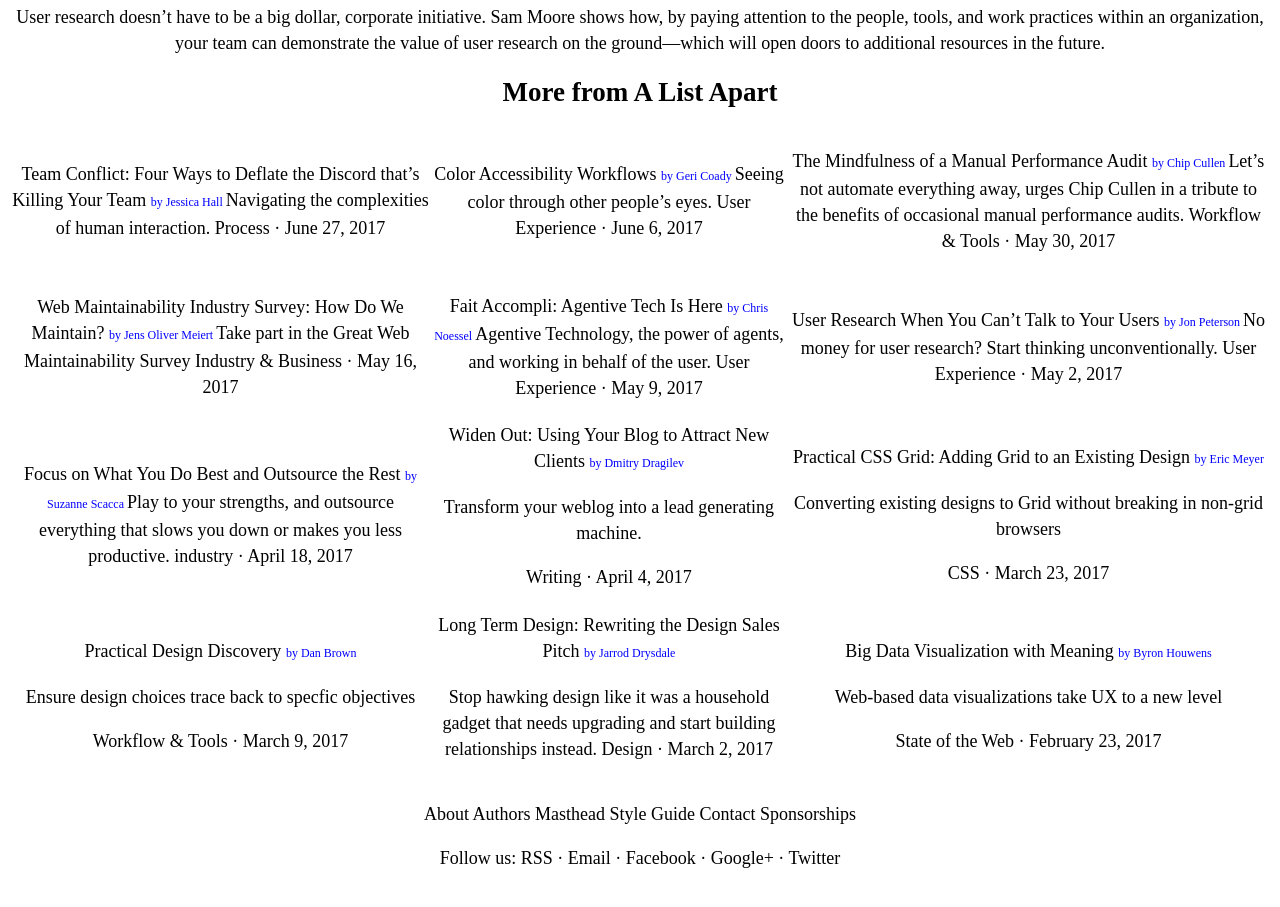
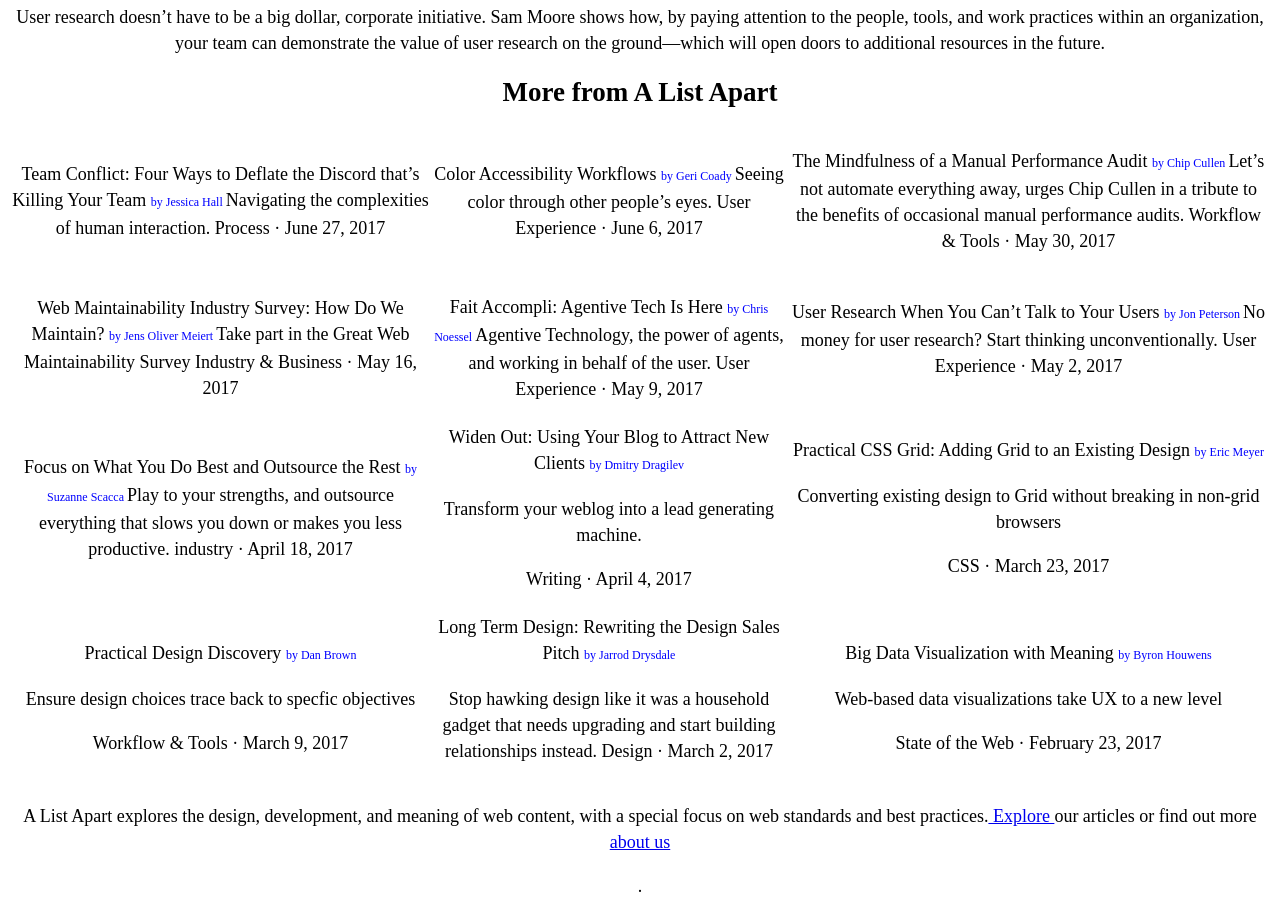
Before and after one commit to Anthematics/html-layout, a plain HTML site: page index.html in a window 1280 px wide. Shown: the part 237-1144 px from the top of the page. Drawn offline with Linux system fonts and the light colour scheme.

Commit message:
Made changes to align it with the structure based focus of the lesson vs the css styling i thought we were focused on, also adding links to the bottom of the page.

```diff
--- a/index.html
+++ b/index.html
@@ -4,7 +4,7 @@
     <meta charset="utf-8">
     <img src=a-list-apart-logo.png>
     <div class="newbox"> </div>
-    <title></title>
+    <title> A list apart for people who make websites </title>
 
   <link rel="stylesheet" type="text/css" href="style.css">
   </head>
@@ -13,13 +13,15 @@
 
   <span class=author> by Sam Moore </span> <span class=comment> · 1 Comment </span>
 
+<main>
+<div>
 <p> User research doesn’t have to be a big dollar,
  corporate initiative. Sam Moore shows how, by paying attention to the people, tools,
   and work practices within an organization, your team can demonstrate the value of user research
    on the ground—which will open doors to additional resources in the future.</p>
-
+</div>
 <h2> More from A List Apart </h2>
-
+<section>
     <table>
           <tr>
               <td> <p> <span class="tabletitle"> Team Conflict: Four Ways to Deflate the Discord that’s Killing Your Team </span>
@@ -46,7 +48,7 @@
                       <span class="categorydate"> Industry & Business · May 16, 2017 </span> </p>
 </td>
 
-      <p>  <td> <span class="tabletitle">  Fait Accompli: Agentive Tech Is Here </span>
+                <td> <p> <span class="tabletitle">  Fait Accompli: Agentive Tech Is Here </span>
                   <span class="author"> by Chris Noessel  </span>
                     <span class="descriptor"> Agentive Technology, the power of agents, and working in behalf of the user.</span>
                       <span class="categorydate"> User Experience · May 9, 2017 </span> </td> </p>
@@ -54,7 +56,7 @@
                 <td> <span class="tabletitle">  User Research When You Can’t Talk to Your Users </span>
           <span class="author"> by Jon Peterson  </span>
             <span class="descriptor"> No money for user research? Start thinking unconventionally.</span>
-                <span class="categorydate"> User Experience · May 2, 2017 </span> </td>
+                <span class="categorydate"> User Experience · May 2, 2017 </span> </p> </td>
 
 </tr>
 
@@ -64,9 +66,8 @@
             <span class="descriptor"> Play to your strengths, and outsource
                 everything that slows you down or makes
                 you less productive.</span>
-                  <span class=categorydate> industry · April 18, 2017 </span>
+                  <span class=categorydate> industry · April 18, 2017 </p> </span> </td>
 
-</td>
 
           <td> <span class="tabletitle">  Widen Out: Using Your Blog to Attract New Clients </span>
             <span class="author"> by Dmitry Dragilev  </span>
@@ -76,10 +77,8 @@
 
           <td> <span class="tabletitle">  Practical CSS Grid: Adding Grid to an Existing Design</span>
           <span class="author"> by Eric Meyer  </span>
-            <p> Converting existing designs
-                to Grid without breaking in non-grid browsers </p>
-                <span class=categorydate> CSS · March 23, 2017 </span>
-</td>
+            <p> Converting existing design to Grid without breaking in non-grid browsers </p>
+                <span class=categorydate> CSS · March 23, 2017 </span> </p> </td>
 
 </tr>
 
@@ -101,14 +100,18 @@
           <td> <span class="tabletitle">   Big Data Visualization with Meaning </span>
                 <span class="author"> by Byron Houwens </span>
                   <p> Web-based data visualizations take UX to a new level </p>
-                    <span class=categorydate> State of the Web · February 23, 2017 </span>
+                    <span class=categorydate> State of the Web · February 23, 2017 </span> </td><a href="#"></a>
 
-
- </td>
 
 </tr>
 </table>
-<p> About Authors Masthead Style Guide Contact Sponsorships </p>
-<p> Follow us: RSS · Email · Facebook · Google+ · Twitter </p>
+</section>
+
+<section>
+  <p> A List Apart explores the design, development, and meaning of web content,
+    with a special focus on web standards and best practices.<a href="https://alistapart.com/articles"> Explore </a> our articles
+     or find out more <a href="https://alistapart.com/about"> about us </a>  </p>.
+
+</main>
 </body>
 </html>
```
Lines whose indentation alone changed are shown as unchanged.
